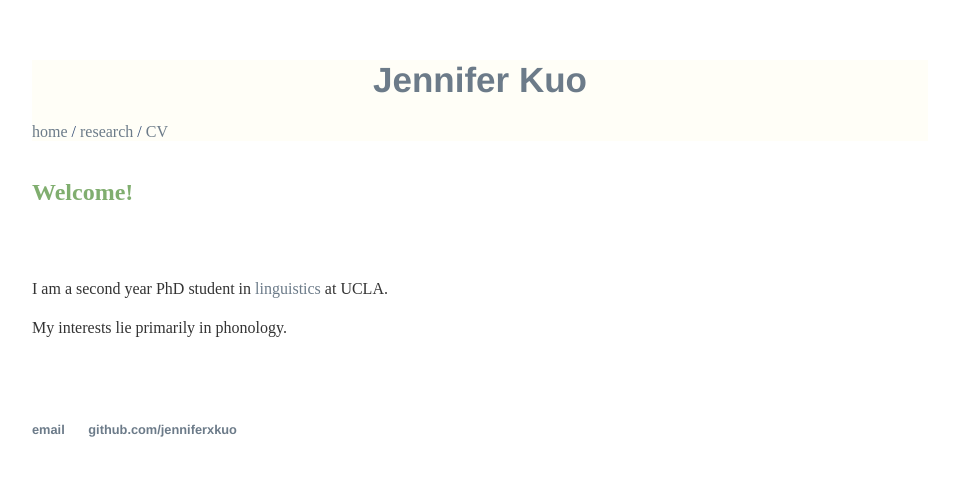
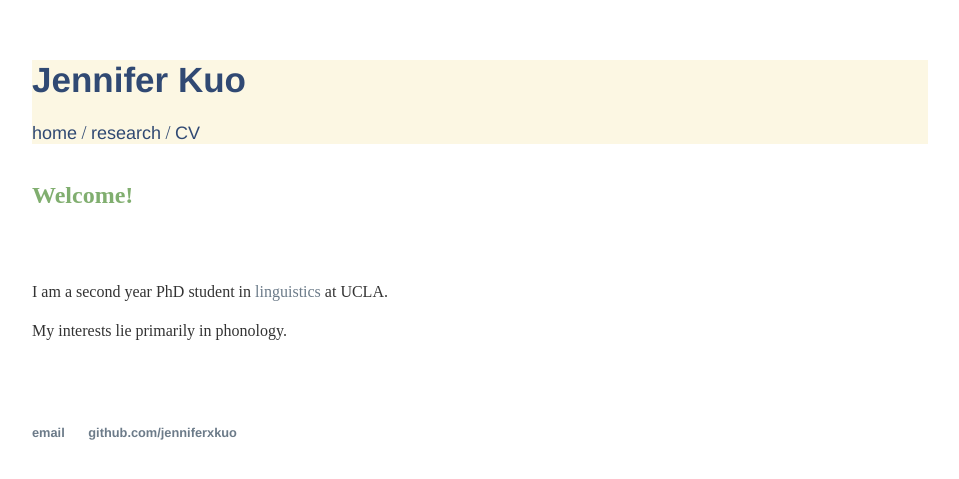
Before and after one commit to jenniferxkuo/jenniferxkuo.github.io, a Jekyll site: the page built from index.html, in a window 1280 px wide. Shown: the top 479 px of the page, without its empty margins (160-1119 px from the left). Built offline with Jekyll 4.4.1, drawn with Linux system fonts in a browser that asks for light colours.

Commit message:
update css

```diff
--- a/css/main.css
+++ b/css/main.css
@@ -24,9 +24,13 @@ a:hover {
 
 h1 {
     font-size: 2em;
-    text-align: center;
+    /*text-align: center;*/
     font-family:'Helvetica', 'Arial', 'Sans-Serif';
     color: #304973;
+}
+
+h1 a:hover {
+    text-decoration: none;
 }
 
 h2 {
@@ -49,23 +53,23 @@ ul {
 }
 
 header {
-  background: #fffef7;
-  color: #304973;
+    margin: 0px;
+    background: #fcf7e3;
+    color: #304973;
 }
 
-/*
+
 header a {
   color: #304973;
   font-family: 'Helvetica', 'Arial', 'Sans-Serif';
-}
-*/
-
-/*
-.nav {
-  font-size: 20px;
+  text-decoration: none;
 }
 
-*/
+
+.nav {
+  font-size: 18px;
+}
+
 
 .main_header {
   font-size: 35px;
```
